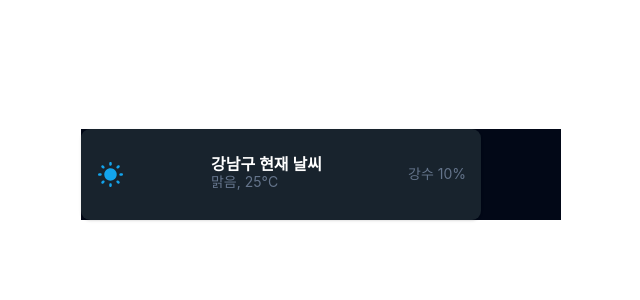
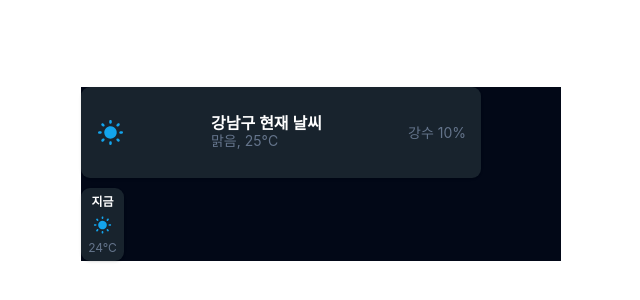
Before and after one commit to JJJ-un/WEANET, a React (Vite) app: page / in a window 1280 px wide. Shown: the part 226-526 px from the top of the page, without its empty margins (319-959 px from the left). Built offline with nearby package versions, Linux system fonts and the light colour scheme; a web font is replaced by a local one.

Commit message:
feat: Daily-Forecast UI 구현

```diff
--- a/src/routes/index.tsx
+++ b/src/routes/index.tsx
@@ -1,5 +1,6 @@
 import { createFileRoute } from "@tanstack/react-router";
 import CurrentWeather from "@/widget/current-weather/ui/CurrentWeather";
+import DailyForecast from "@/widget/current-weather/ui/DailyForecast";
 
 export const Route = createFileRoute("/")({
   component: RouteComponent,
@@ -7,8 +8,9 @@ export const Route = createFileRoute("/")({
 
 function RouteComponent() {
   return (
-    <div>
+    <div className="flex flex-col gap-4">
       <CurrentWeather />
+      <DailyForecast />
     </div>
   );
 }
--- /dev/null
+++ b/src/widget/current-weather/ui/DailyForecast.tsx
@@ -0,0 +1,19 @@
+import * as S from "@/shared/ui/card";
+import WeatherIcon from "@/shared/assets/icons/weather.svg?react";
+
+const DailyForecast = () => {
+  // wiget은 피그마 ui 컴포넌트와 제일 가깝나?
+  return (
+    <S.Card className="w-[43px] h-[73px] flex-col items-center justify-center">
+      <S.CardContent className="flex flex-col items-center justify-center gap-2">
+        <S.CardTitle className="text-xs">지금</S.CardTitle>
+        <div className=" flex flex-col items-center justify-center w-[20px] h-[20px]">
+          <WeatherIcon />
+        </div>
+        <S.CardDescription className="text-xs">24°C</S.CardDescription>
+      </S.CardContent>
+    </S.Card>
+  );
+};
+
+export default DailyForecast;
```
